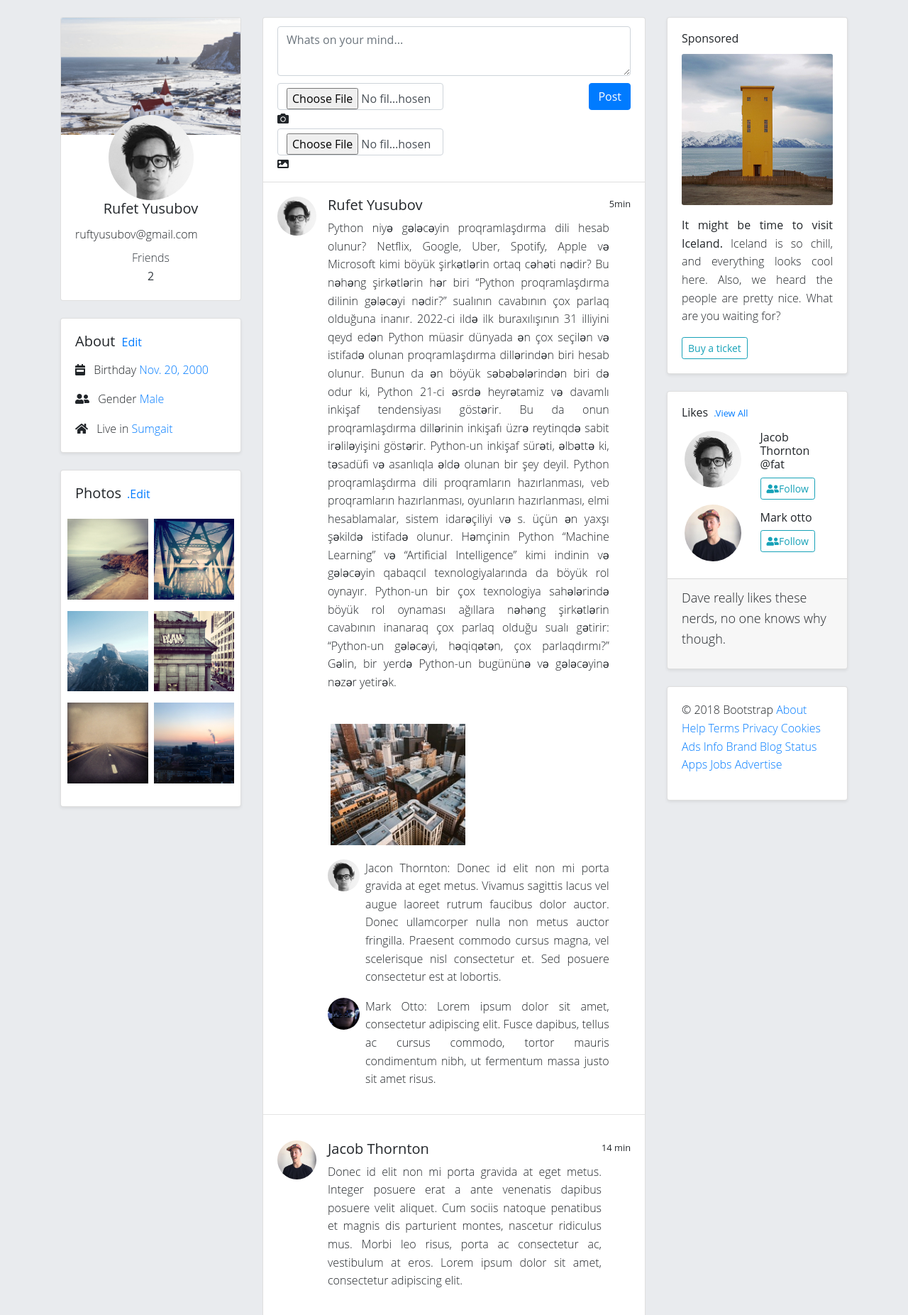
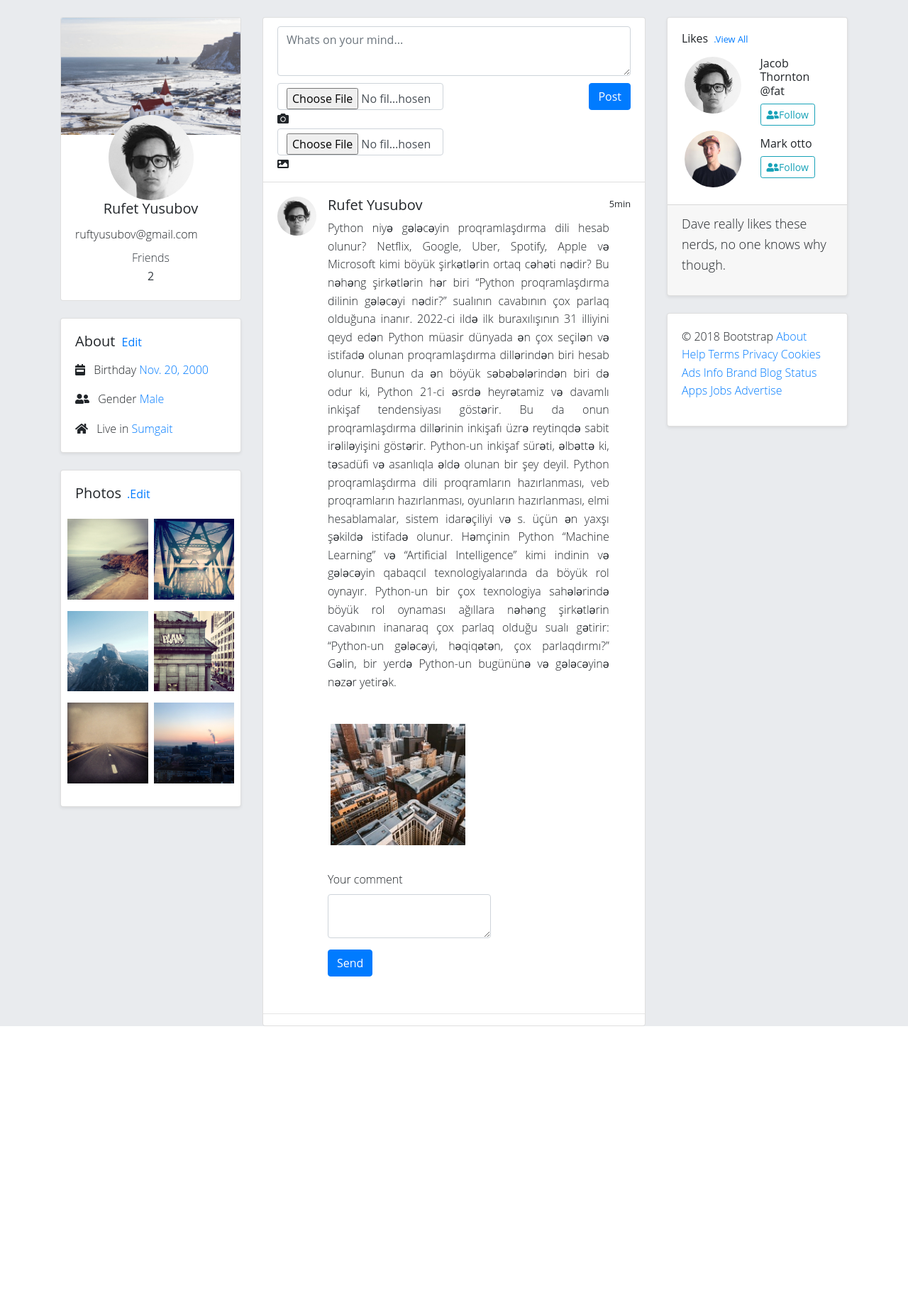
Before and after one commit to RufetYusubov/devopsgram, a Django app: page /devops/home/ in a window 1280 px wide. Shown: the part 78-1931 px from the top of the page at 71% size. After the commit the page ends 1524 px from the top, so only its background shows below. Run offline with Django 4.2, Linux system fonts and the light colour scheme; a user stored in the database is signed in; data comes from the database, SQL or seed files in the repository; both versions use the stored data as it was after the commit; some libraries are stand-ins or nearby versions.

Commit message:
duzelis olundu

```diff
--- a/account/urls.py
+++ b/account/urls.py
@@ -3,5 +3,7 @@ from account import views
 
 urlpatterns = [
     path('signup/',views.SignupView.as_view(),name="signup"),
-    path('logout/',views.logoutUser,name="logout")
+    path('logout/',views.logoutUser,name="logout"),
+    path('changepassword/',views.Changepassword.as_view(),name="changepassword"),
+    path('settings/',views.SettingsView.as_view(),name="settings")
 ]
--- a/socialApp/models.py
+++ b/socialApp/models.py
@@ -25,6 +25,8 @@ class CommentModel(models.Model):
     user = models.ForeignKey(AccountModel,on_delete=models.CASCADE,related_name="user_comments")
     post = models.ForeignKey(PostModel,on_delete=models.CASCADE,related_name="post_comments",blank=True,null=True)
     parent = models.ForeignKey("self",on_delete=models.CASCADE,blank = True,null=True,related_name="replies")
+    comment = models.TextField(blank=True,null=True)
+    pub_date = models.DateTimeField(auto_now_add=True, blank=True,null=True)
 
     class Meta:
         verbose_name = "Comment"
--- a/templates/home.html
+++ b/templates/home.html
@@ -277,7 +277,7 @@ Home
 
                         <div class="card-body">
 
-                                <h5 class="mb-3 card-title">About <small><a href="#" class="ml-1">Edit</a></small></h5>
+                                <h5 class="mb-3 card-title">About <small><a href="{% url 'settings' %}" class="ml-1">Edit</a></small></h5>
 
                                 <p class="card-text"> <i class="fas fa-calendar-week mr-2"></i> Birthday <a href="#" class="text-decoration-none">{{ request.user.birthday }}</a></p>
 
@@ -415,152 +415,84 @@ Home
             <p class="card-text text-justify">{{ post.text }}</p>
             <div class="row no-gutters mb-3">
                 <div class="col-6 p-1 text-center">
-                    <img src="{{ post.imageUrl }}" alt="" class="img-fluid mb-2">
+                    <img src="" alt="" class="img-fluid mb-2">
                     <img src="img/aerial-view-architectural-design-buildings-2228123.jpg" alt="" class="img-fluid">
                 </div>
             </div>
 
+            <div class="media">
+                    {% if request.user.is_authenticated %}
+                    <form class="my-3" method="POST">
+                      {% csrf_token %}
+                      <input type = "hidden" name = "choice" value="comment">
+                      <input type="hidden" name = "post_id" value = "{{ post.id }}">
+                      <div class="mb-3">
+                        <label for="exampleInputEmail1" class="form-label">Your comment</label>
+                        <textarea class="form-control" name = "comment" id="exampleInputEmail1" aria-describedby="emailHelp"></textarea>
+                      </div>
+                      <button type="submit" class="btn btn-primary">Send</button>
+                    </form>
+                    {% else %}
+                    <p><a href="{% url 'login' %}">Login</a> to write comment </p>
+                    {% endif %}
 
-
-
-
-
-
-
-
-            <div class="media mb-3">
-                    <img src="img/avatar-dhg.png" alt="img" width="45px" height="45px" class="rounded-circle mr-2">
-                    <div class="media-body">
-                            <p class="card-text text-justify">Jacon Thornton: Donec id elit non mi porta gravida at eget metus. Vivamus sagittis lacus vel augue laoreet rutrum faucibus dolor auctor. Donec ullamcorper nulla non metus auctor fringilla. Praesent commodo cursus magna, vel scelerisque nisl consectetur et. Sed posuere consectetur est at lobortis.</p>
-
+                  {% for comment in post_comments %}
+                    <div class="card">
+                      <div class="card-header">
+                        {{ comment.user.first_name}} {{ comment.user.last_name}}
+                        {% if comment in user_comments %}
+                        <a href = "{% url 'delete_comment' comment.id %}" style = "float:right;">Delete</a>
+                        {% endif %}
+                      </div>
+                      <div class="card-body">
+                        <blockquote class="blockquote mb-0">
+                          <p>{{ comment.comment }}</p>
+                          <footer class="blockquote-footer">{{ comment.pub_date }}</cite></footer>
+                        </blockquote>
+                      </div>
                     </div>
 
+                      {% if request.user.is_authenticated %}
+                      <form class="mx-5 my-3" method="POST">
+                        {% csrf_token %}
+                        <input type = "hidden" name = "choice" value="reply">
+                        <input type="hidden" name = "post_id" value = "{{ post.id }}">
+                        <input type="hidden" name = "comment_id" value = "{{ comment.id }}">
+                        <div class="mb-3">
+                          <label for="exampleInputEmail1" class="form-label">Your reply</label>
+                          <textarea class="form-control" name = "reply" id="exampleInputEmail1" aria-describedby="emailHelp"></textarea>
+                        </div>
+                        <button type="submit" class="btn btn-primary">Reply</button>
+                      </form>
+                      {% endif %}
 
+                      {% for reply in comment.replies.all %}
+                        <div class="card my-3 mx-5">
+                          <div class="card-header">
+                            {{ reply.user.first_name}} {{ reply.user.last_name }}
+                            {% if reply in user_comments %}
+                            <a href = "{% url 'delete_comment' reply.id %}" style = "float:right;">Delete</a>
+                            {% endif %}
+                          </div>
+                          <div class="card-body">
+                            <blockquote class="blockquote mb-0">
+                              <p>{{ reply.comment }}</p>
+                              <footer class="blockquote-footer">{{ reply.pub_date }}</cite></footer>
+                            </blockquote>
+                          </div>
+                        </div>
+                      {% endfor %}
+                  {% endfor %}
             </div>
-
-
-            <div class="media">
-                    <img src="img/avatar-mdo.png" alt="img" width="45px" height="45px" class="rounded-circle mr-2">
-                    <div class="media-body">
-                            <p class="card-text text-justify">Mark Otto: Lorem ipsum dolor sit amet, consectetur adipiscing elit. Fusce dapibus, tellus ac cursus commodo, tortor mauris condimentum nibh, ut fermentum massa justo sit amet risus.</p>
-
-                    </div>
-
-
-            </div>
-
-
-
-
-
-
         </div>
         <small>5min</small>
-
-
     {% endfor %}
     </div>
-
-
-
-
-
-
    </div>
-
-
-
  <hr>
-
-<div class="card-body">
-
-    <div class="media">
-            <img src="img/avatar-fat.jpg" alt="img" width="55px" height="55px" class="rounded-circle mr-3">
-
-        <div class="media-body">
-                <h5>Jacob Thornton</h5>
-                <p class="text-justify">Donec id elit non mi porta gravida at eget metus. Integer posuere erat a ante venenatis dapibus posuere velit aliquet. Cum sociis natoque penatibus et magnis dis parturient montes, nascetur ridiculus mus.
-                    Morbi leo risus, porta ac consectetur ac, vestibulum at eros. Lorem ipsum dolor sit amet, consectetur adipiscing elit.</p>
-
-
-
-        </div>
-
-        <small>14 min</small>
-
-    </div>
-
-
-
-
-
+ </div>
+ </div>
 </div>
-<hr>
-
-<div class="card-body">
-
-    <div class="media">
-
-            <img src="img/avatar-mdo.png" alt="img" width="55px" height="55px" class="rounded-circle mr-3">
-            <div class="media-body">
-                <h5>Mark Otto</h5>
-                <p class="text-justify">Donec ullamcorper nulla non metus auctor fringilla. Vestibulum id ligula porta felis euismod semper. Aenean eu leo quam. Pellentesque ornare sem lacinia quam venenatis vestibulum. Etiam porta sem malesuada magna mollis euismod. Donec sed odio dui.</p>
-             <a href="img/mid5.jpg" data-lightbox="id"><img src="img/mid5.jpg" alt="" class="img-fluid shadow-sm img-thumbnail">   </a>
-
-            </div>
-
-
-            <small class="text-muted">10 min</small>
-
-
-
-    </div>
-
-
-
-
-</div>
-
-
-
-
-
-
-
-
- </div>
-
-
-
-
-
-
-
-
-
- </div>
-
-
-
-
-
-
-
-
-  </div>
-
-
-
-
-
-
-
-
-
-
-
-
-
   <br> <br> <br><br> <br> <br>
 
 <!------------------------Middle column Ends---------------->
@@ -581,17 +513,6 @@ Home
 
     <div class="right-column">
 
-        <div class="card shadow-sm mb-4" >
-            <div class="card-body">
-                <h6 class="card-title">Sponsored</h6>
-                <img src="img/right1.jpg" alt="card-img" class="card-img mb-3">
-                <p class="card-text text-justify"> <span class="h6">It might be time to visit Iceland.</span> Iceland is so chill, and everything looks cool here. Also, we heard the people are pretty nice.  What are you waiting for?</p>
-                <a href="#" class="btn btn-outline-info card-link btn-sm">Buy a ticket</a>
-
-
-            </div>
-
-        </div>
 
 
         <div class="card shadow-sm mb-4">
--- a/templates/signup.html
+++ b/templates/signup.html
@@ -14,8 +14,8 @@
                     {% csrf_token %}
                     <input type="hidden" name="choice" value="login">
                     <li>Email or Phone<br><input type="text" name="email"></li>
-                    <li>Password<br><input type="password" name="password"><br><a href="">Forgotten account?</a></li>
-                    <li><input type="submit" name="login" value="Log In"></li>
+                    <li>Password<br><input type="password" name="password"><br><a href="{% url 'changepassword' %}">Forgotten account?</a></li>
+                    <li><input type="submit" name="login" value="login"></li>
                 </form>
 
             </div>
```
Also changed, not shown: account/views.py (+68 -23 lines), templates/changepassword.html (+44 -0 lines), templates/settings.html (added, +104 -0 lines), db.sqlite3, socialApp/migrations/0004_commentmodel_comment_commentmodel_pub_date.py (added).
